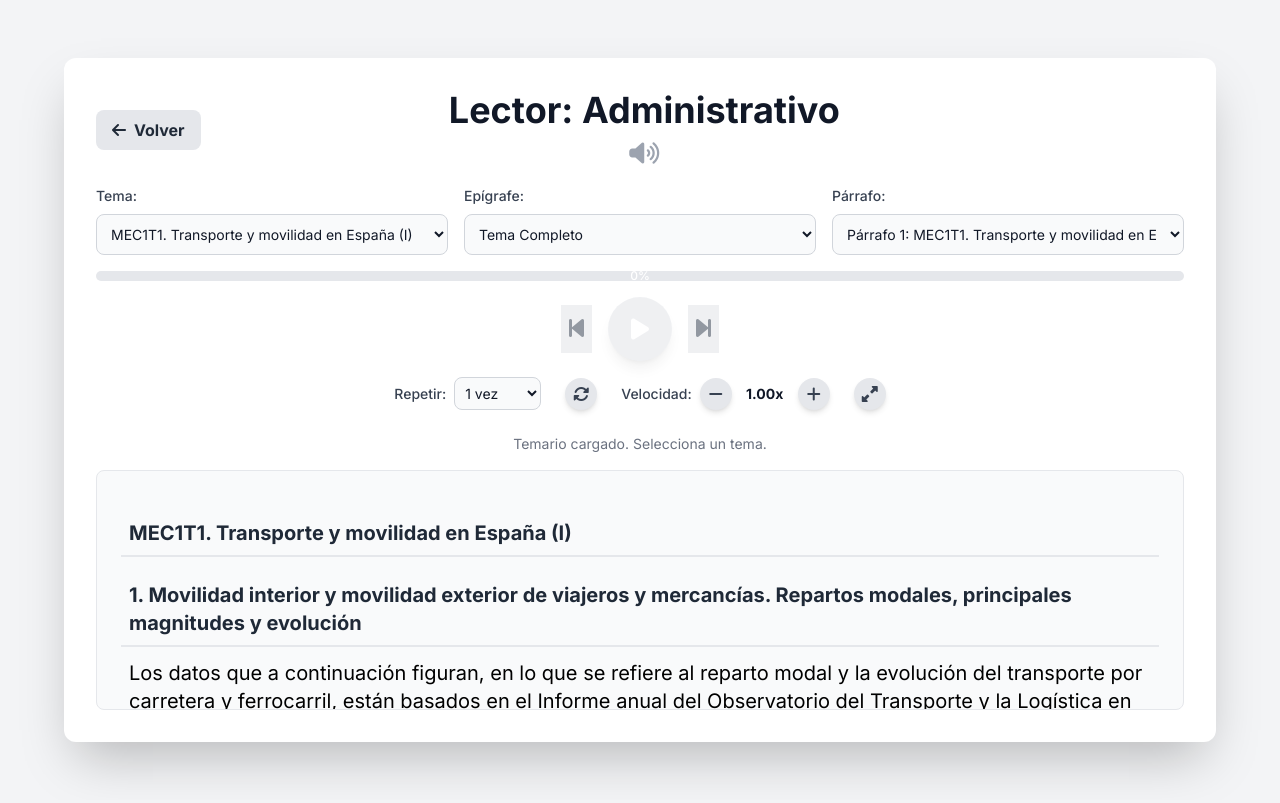
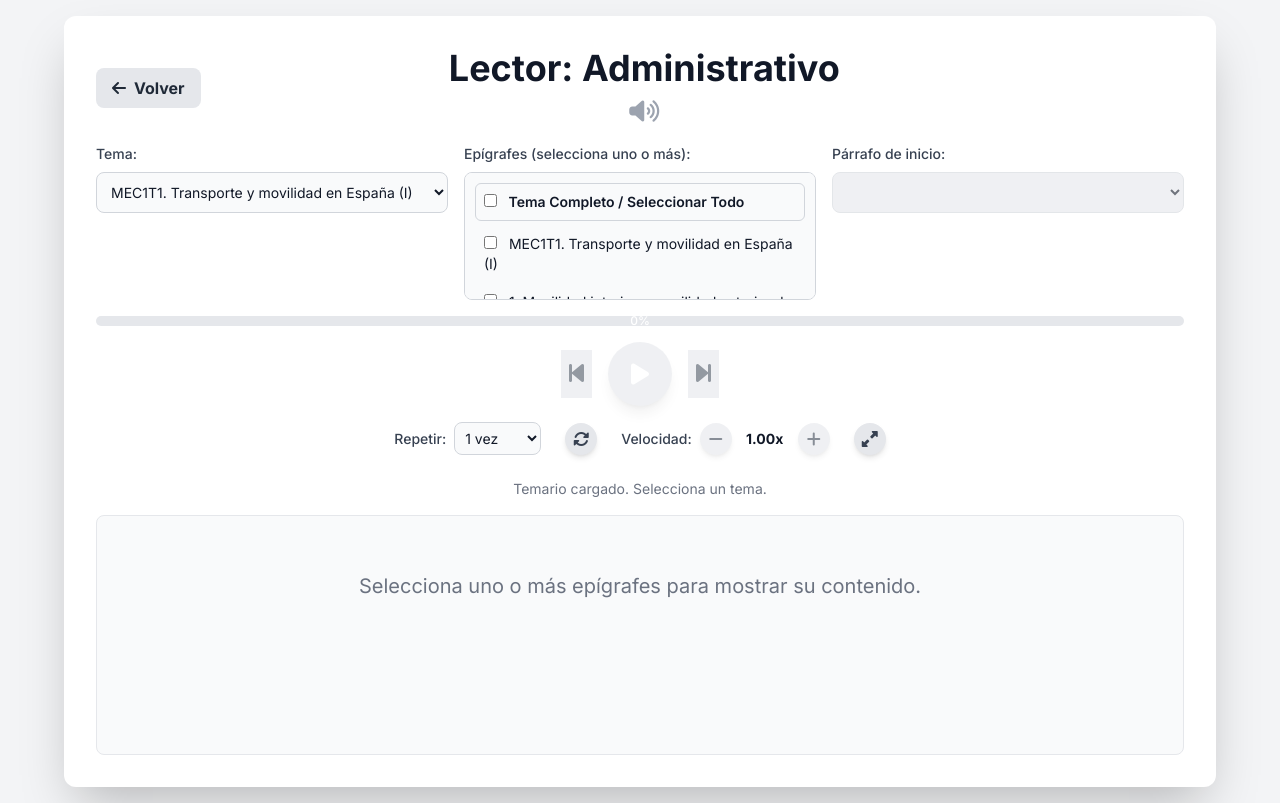
Before and after one commit to cheradra312/REPRODUCTOR, a plain HTML site: page index.html in a window 1280 px wide. Both pictures are taken after a click on the button "Administrativo". Drawn offline with nearby package versions, Linux system fonts and the light colour scheme.

Commit message:
Update index.html

```diff
--- a/index.html
+++ b/index.html
@@ -84,6 +84,24 @@
             from { transform: scale(1); opacity: 1; }
             to { transform: scale(1.2); opacity: 0.8; }
         }
+        /* Estilos para la nueva lista de epígrafes */
+        .epigrafe-item {
+            display: flex;
+            align-items: center;
+            padding: 0.5rem;
+            border-radius: 0.375rem;
+            cursor: pointer;
+            border: 1px solid transparent;
+            transition: background-color 0.2s;
+        }
+        .epigrafe-item:hover {
+            background-color: #e5e7eb; /* gray-200 */
+        }
+        .epigrafe-item.selected {
+            background-color: #dbeafe; /* blue-100 */
+            color: #1e40af; /* blue-800 */
+            font-weight: 500;
+        }
     </style>
 </head>
 <body class="flex items-center justify-center min-h-screen p-4">
@@ -118,11 +136,13 @@
                 <select id="topic-select" class="bg-gray-50 border border-gray-300 text-gray-900 text-sm rounded-lg focus:ring-blue-500 focus:border-blue-500 block w-full p-2.5"></select>
             </div>
             <div>
-                <label for="epigrafe-select" class="block mb-2 text-sm font-medium text-gray-700">Epígrafe:</label>
-                <select id="epigrafe-select" class="bg-gray-50 border border-gray-300 text-gray-900 text-sm rounded-lg focus:ring-blue-500 focus:border-blue-500 block w-full p-2.5" disabled></select>
+                <label for="epigrafe-list" class="block mb-2 text-sm font-medium text-gray-700">Epígrafes (selecciona uno o más):</label>
+                <div id="epigrafe-list" class="bg-gray-50 border border-gray-300 text-gray-900 text-sm rounded-lg block w-full p-2.5 h-32 overflow-y-auto">
+                    <!-- Los epígrafes con checkboxes se generarán aquí -->
+                </div>
             </div>
              <div>
-                <label for="paragraph-select" class="block mb-2 text-sm font-medium text-gray-700">Párrafo:</label>
+                <label for="paragraph-select" class="block mb-2 text-sm font-medium text-gray-700">Párrafo de inicio:</label>
                 <select id="paragraph-select" class="bg-gray-50 border border-gray-300 text-gray-900 text-sm rounded-lg focus:ring-blue-500 focus:border-blue-500 block w-full p-2.5" disabled></select>
             </div>
         </div>
@@ -202,7 +222,7 @@
             const backToSelectionBtn = document.getElementById('back-to-selection-btn');
             const playerTitle = document.getElementById('player-title');
             const topicSelect = document.getElementById('topic-select');
-            const epigrafeSelect = document.getElementById('epigrafe-select');
+            const epigrafeList = document.getElementById('epigrafe-list');
             const paragraphSelect = document.getElementById('paragraph-select');
             const playPauseBtn = document.getElementById('play-pause-btn');
             const playPauseIcon = document.getElementById('play-pause-icon');
@@ -273,8 +293,8 @@
             function setupEventListeners() {
                 bloqueContainer.addEventListener('click', handleBloqueSelection);
                 backToSelectionBtn.addEventListener('click', handleBackToSelection);
-                topicSelect.addEventListener('change', updateEpigrafeSelect);
-                epigrafeSelect.addEventListener('change', () => prepareAndDisplayText(true));
+                topicSelect.addEventListener('change', updateEpigrafeList);
+                epigrafeList.addEventListener('change', () => prepareAndDisplayText(true));
                 paragraphSelect.addEventListener('change', () => {
                     currentParagraphIndex = parseInt(paragraphSelect.value, 10);
                     if (isSpeaking) {
@@ -327,8 +347,6 @@
                     const parser = new DOMParser();
                     temarioDoc = parser.parseFromString(htmlText, "text/html");
 
-                    // --- CORRECCIÓN ---
-                    // Se buscan los elementos en todo el body, no solo como hijos directos.
                     const topicElements = temarioDoc.querySelectorAll('section[id], div[id]');
                     topicSelect.innerHTML = '';
 
@@ -345,7 +363,7 @@
                         topicSelect.appendChild(option);
                     });
 
-                    updateEpigrafeSelect();
+                    updateEpigrafeList();
                     updateUIState('idle');
                     readerStatus.textContent = "Temario cargado. Selecciona un tema.";
                 } catch (error) {
@@ -376,33 +394,63 @@
                 }
             }
 
-            function updateEpigrafeSelect() {
+            function updateEpigrafeList() {
                 stopReadingInternal(true);
                 const topicId = topicSelect.value;
 
-                epigrafeSelect.innerHTML = '';
-                if (!temarioDoc || !topicId) {
-                    epigrafeSelect.disabled = true;
-                } else {
+                epigrafeList.innerHTML = '';
+                if (!temarioDoc || !topicId) return;
+
                 const topicElement = temarioDoc.querySelector(`#${topicId}`);
-                    if (topicElement) {
-                        const allOption = document.createElement('option');
-                        allOption.value = 'all';
-                        allOption.textContent = 'Tema Completo';
-                        epigrafeSelect.appendChild(allOption);
+                if (!topicElement) return;
 
                 const epigrafes = topicElement.querySelectorAll('h2, h3, h4');
+
+                // Añadir opción "Seleccionar Todo"
+                const selectAllLabel = document.createElement('label');
+                selectAllLabel.className = 'epigrafe-item block font-semibold border-b border-gray-300 mb-1';
+                selectAllLabel.innerHTML = `
+                    <input type="checkbox" id="select-all-epigrafes" class="mr-2 rounded text-blue-600 focus:ring-blue-500">
+                    <span>Tema Completo / Seleccionar Todo</span>
+                `;
+                epigrafeList.appendChild(selectAllLabel);
+
                 epigrafes.forEach((h, index) => {
-                            const option = document.createElement('option');
-                            option.value = index;
-                            option.textContent = h.textContent.trim();
-                            epigrafeSelect.appendChild(option);
+                    const label = document.createElement('label');
+                    label.className = 'epigrafe-item block';
+                    label.dataset.index = index;
+                    label.innerHTML = `
+                        <input type="checkbox" class="epigrafe-checkbox mr-2 rounded text-blue-600 focus:ring-blue-500">
+                        <span>${h.textContent.trim()}</span>
+                    `;
+                    epigrafeList.appendChild(label);
                 });
-                        epigrafeSelect.disabled = false;
+
+                // Lógica para "Seleccionar Todo"
+                const selectAllCheckbox = document.getElementById('select-all-epigrafes');
+                const allEpigrafeCheckboxes = epigrafeList.querySelectorAll('.epigrafe-checkbox');
+
+                selectAllCheckbox.addEventListener('change', (e) => {
+                    allEpigrafeCheckboxes.forEach(cb => cb.checked = e.target.checked);
+                    // Disparamos el evento change en la lista para que se actualice el texto
+                    epigrafeList.dispatchEvent(new Event('change', { bubbles: true }));
+                });
+
+                epigrafeList.addEventListener('change', () => {
+                    const allChecked = [...allEpigrafeCheckboxes].every(cb => cb.checked);
+                    selectAllCheckbox.checked = allChecked;
+
+                    // Actualizar estilos visuales
+                    epigrafeList.querySelectorAll('.epigrafe-item').forEach(item => {
+                        const checkbox = item.querySelector('input[type="checkbox"]');
+                        if (checkbox && checkbox.checked) {
+                            item.classList.add('selected');
                         } else {
-                       epigrafeSelect.disabled = true;
+                            item.classList.remove('selected');
                         }
-                }
+                    });
+                });
+
                 prepareAndDisplayText();
             }
 
@@ -484,32 +532,40 @@
 
             function getElementsForSelection() {
                 const topicId = topicSelect.value;
-                const epigrafeIndexStr = epigrafeSelect.value;
-
                 if (!temarioDoc || !topicId) return null;
 
                 const topicElement = temarioDoc.querySelector(`#${topicId}`);
                 if (!topicElement) return null;
 
-                if (epigrafeIndexStr === 'all' || epigrafeIndexStr === null || epigrafeIndexStr === "") {
+                const selectAllCheckbox = document.getElementById('select-all-epigrafes');
+                if (selectAllCheckbox && selectAllCheckbox.checked) {
                     return Array.from(topicElement.querySelectorAll('h1,h2,h3,h4,h5,h6,p,ul,ol'));
                 }
 
+                const selectedCheckboxes = epigrafeList.querySelectorAll('.epigrafe-checkbox:checked');
+                if (selectedCheckboxes.length === 0) return null;
+
                 const allHeadings = topicElement.querySelectorAll('h2, h3, h4');
-                const startIndex = parseInt(epigrafeIndexStr, 10);
+                const elementsForEpigrafe = new Set();
 
-                if (isNaN(startIndex)) return null;
+                selectedCheckboxes.forEach(checkbox => {
+                    const label = checkbox.closest('.epigrafe-item');
+                    const index = parseInt(label.dataset.index, 10);
 
-                const startElement = allHeadings[startIndex];
-                if (!startElement) return null;
+                    if (isNaN(index)) return;
 
-                let elementsForEpigrafe = [startElement];
+                    const startElement = allHeadings[index];
+                    if (!startElement) return;
+
+                    elementsForEpigrafe.add(startElement);
                     let nextElement = startElement.nextElementSibling;
                     while (nextElement && !['H2', 'H3', 'H4'].includes(nextElement.tagName.toUpperCase())) {
-                    elementsForEpigrafe.push(nextElement);
+                        elementsForEpigrafe.add(nextElement);
                         nextElement = nextElement.nextElementSibling;
                     }
-                return elementsForEpigrafe;
+                });
+
+                return Array.from(elementsForEpigrafe);
             }
 
             function populateParagraphSelect() {
@@ -711,7 +767,17 @@
 
             function updateSpeedDisplay() {
                 currentSpeedDisplay.textContent = `${currentSpeechRate.toFixed(2)}x`;
-                if (utterance) utterance.rate = currentSpeechRate;
+                if (utterance && isSpeaking) {
+                    // To change speed mid-speech, we have to stop and restart
+                    const wasPaused = isPaused;
+                    stopReadingInternal();
+                    setTimeout(() => {
+                        playCurrentParagraph();
+                        if (wasPaused) {
+                           setTimeout(() => speechSynthesis.pause(), 50);
+                        }
+                    }, 150);
+                }
             }
 
             function toggleTextDisplaySize() {
@@ -723,11 +789,10 @@
 
             function resetPlayerUI() {
                 topicSelect.innerHTML = '';
-                epigrafeSelect.innerHTML = '';
+                epigrafeList.innerHTML = '';
                 paragraphSelect.innerHTML = '';
                 textReaderDisplay.innerHTML = '';
 
-                epigrafeSelect.disabled = true;
                 paragraphSelect.disabled = true;
 
                 paragraphs = [];
@@ -743,7 +808,8 @@
                 paragraphs = [];
                 paragraphSelect.innerHTML = '';
                 paragraphSelect.disabled = true;
-                textReaderDisplay.innerHTML = '<p class="text-gray-500 text-center p-8">No hay contenido que mostrar para esta selección.</p>';
+                textReaderDisplay.innerHTML = '<p class="text-gray-500 text-center p-8">Selecciona uno o más epígrafes para mostrar su contenido.</p>';
+                updateUIState('idle');
             }
 
             function resetState() {
```
Lines whose indentation alone changed are shown as unchanged.
